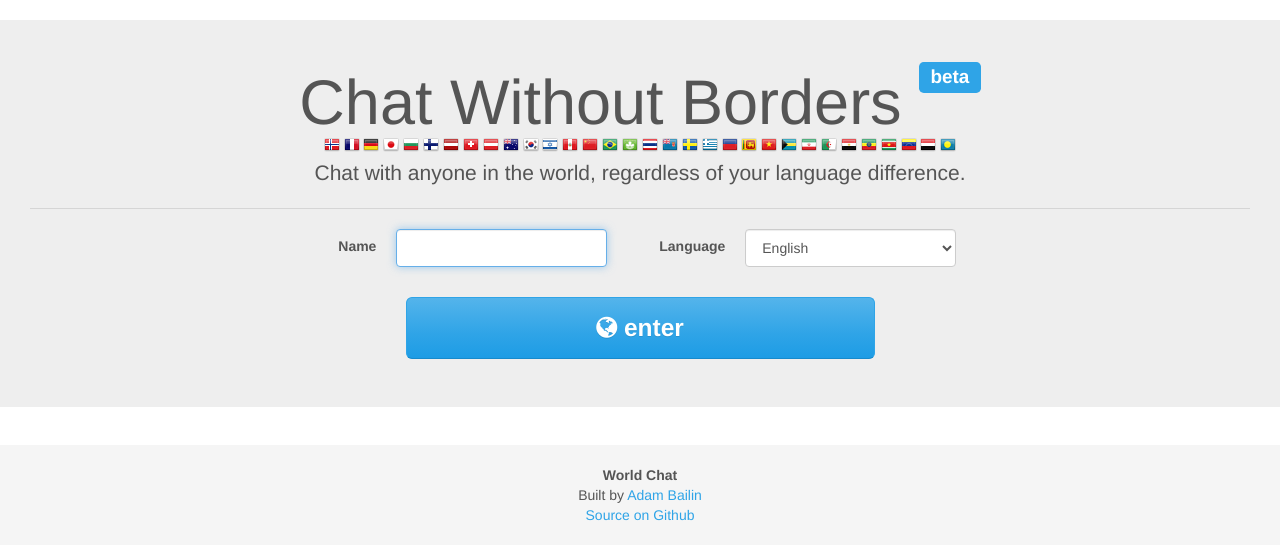
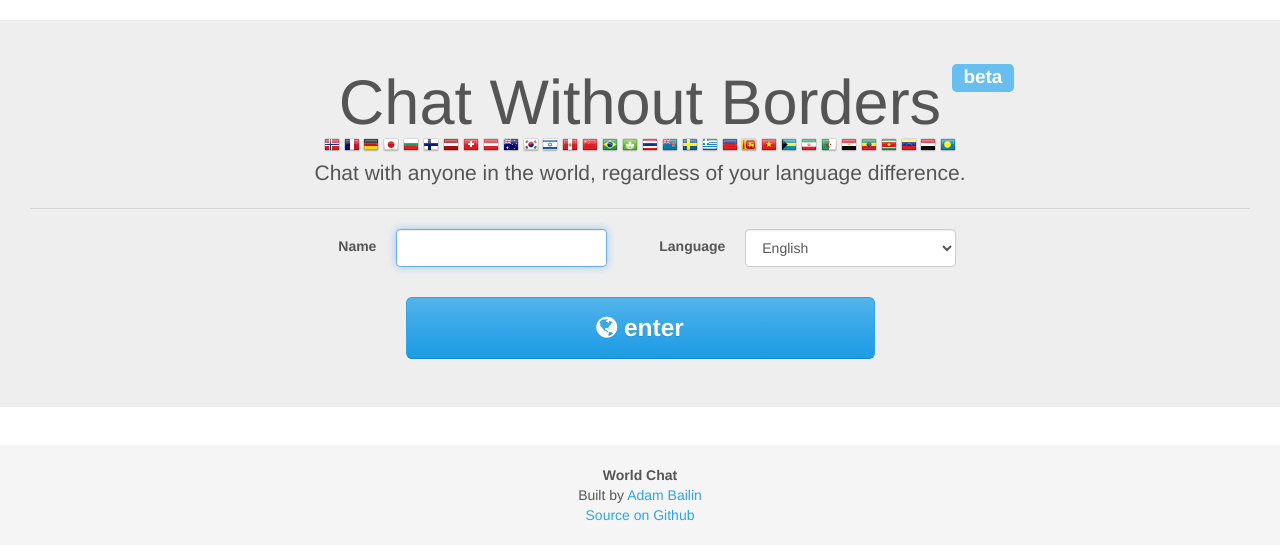
Before and after one commit to abailin/worldchat, a website: page public/index.html in a window 1280 px wide. Drawn offline with nearby package versions, Linux system fonts and the light colour scheme; files that its build step writes are made by us from their sources; no server answers.

Commit message:
fix beta label

```diff
--- a/less/worldchat.less
+++ b/less/worldchat.less
@@ -30,6 +30,14 @@ body {
 		margin-bottom: 14px;
 	}
 
+	.beta-label {
+		font-size:0.3em;
+		vertical-align:top;
+		position: absolute;
+		margin-left: 11px;
+		margin-top: -4px;
+		background-color: #68BEEF;
+	}
 	.flag-strip {
 		.flag {
 			display: inline-block;
--- a/public/index.html
+++ b/public/index.html
@@ -39,7 +39,10 @@
 
 	<section>
 		<div class="jumbotron intro text-center">
-			<h1>Chat Without Borders <span class="label label-primary" style="font-size:0.3em;vertical-align:top;">beta</span></h1>
+			<h1>
+				Chat Without Borders
+				<span class="label label-primary beta-label">beta</span>
+			</h1>
 			<div class="flag-strip">
 
 				<span class="flag flag-no"></span>
```
